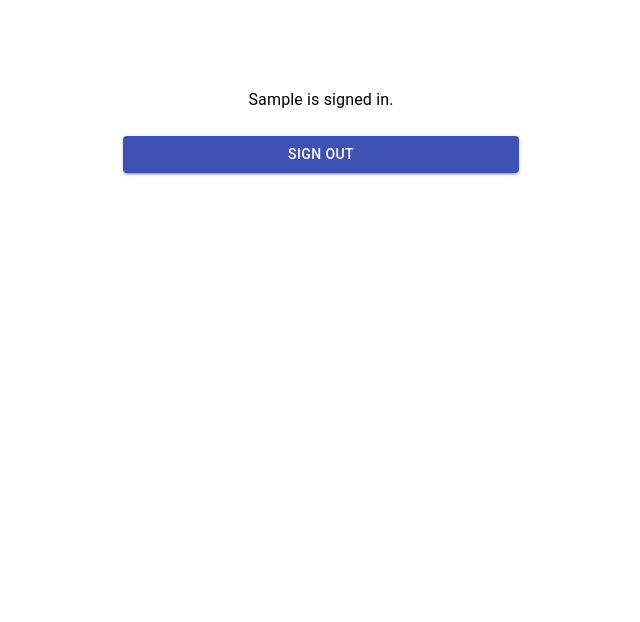
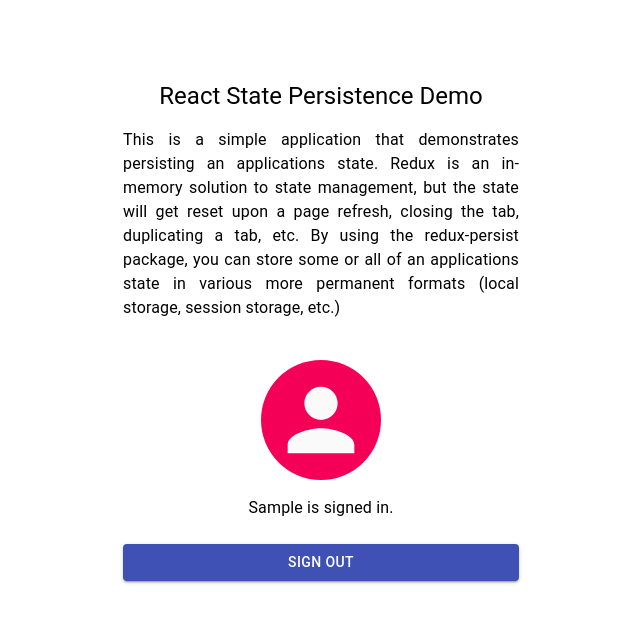
Before and after one commit to mmlak-0109/persist-signin-state, a React (Create React App) app: page /sign-in in a window 1280 px wide. Both pictures are taken after typing "Sample" into the empty fields and a click on the button "SIGN IN". Shown: the top 622 px of the page, without its empty margins (319-959 px from the left). Built offline with nearby package versions, Linux system fonts and the light colour scheme.

Commit message:
feat: add large user icon

```diff
--- a/src/components/Home.js
+++ b/src/components/Home.js
@@ -5,6 +5,8 @@
 import { makeStyles } from '@material-ui/core/styles';
 import Container from '@material-ui/core/Container';
 import Typography from '@material-ui/core/Typography';
+import Avatar from '@material-ui/core/Avatar';
+import PersonIcon from '@material-ui/icons/Person';
 
 const useStyles = makeStyles((theme) => ({
   paper: {
@@ -18,6 +20,13 @@
     marginTop: theme.spacing(1),
     alignItems: 'center',
     textAlign: 'center',
+  },
+  avatar: {
+    marginTop: theme.spacing(5),
+    marginBottom: theme.spacing(1),
+    backgroundColor: theme.palette.secondary.main,
+    width: theme.spacing(15),
+    height: theme.spacing(15),
   },
   submit: {
     margin: theme.spacing(3, 0, 2),
@@ -37,8 +46,18 @@
   return (
     <Container component="main" maxWidth="xs">
       <div className={classes.paper}>
+        <Typography variant='h5' paragraph>
+          React State Persistence Demo
+        </Typography>
+        <Typography align='justify'>
+          This is a simple application that demonstrates persisting an applications state.
+          Redux is an in-memory solution to state management, but the state will get reset upon a page refresh, closing the tab, duplicating a tab, etc.
+          By using the redux-persist package, you can store some or all of an applications state in various more permanent formats (local storage, session storage, etc.)
+        </Typography>
+        <Avatar className={classes.avatar}>
+          <PersonIcon style={{ fontSize: 100 }} />
+        </Avatar>
         <form className={classes.form} onSubmit={handleSubmit}>
-          {/* Insert information here about how the user will remain signed in across refreshes, new tabs, etc. */}
           <Typography>
             {user} is signed in.
           </Typography>
```
